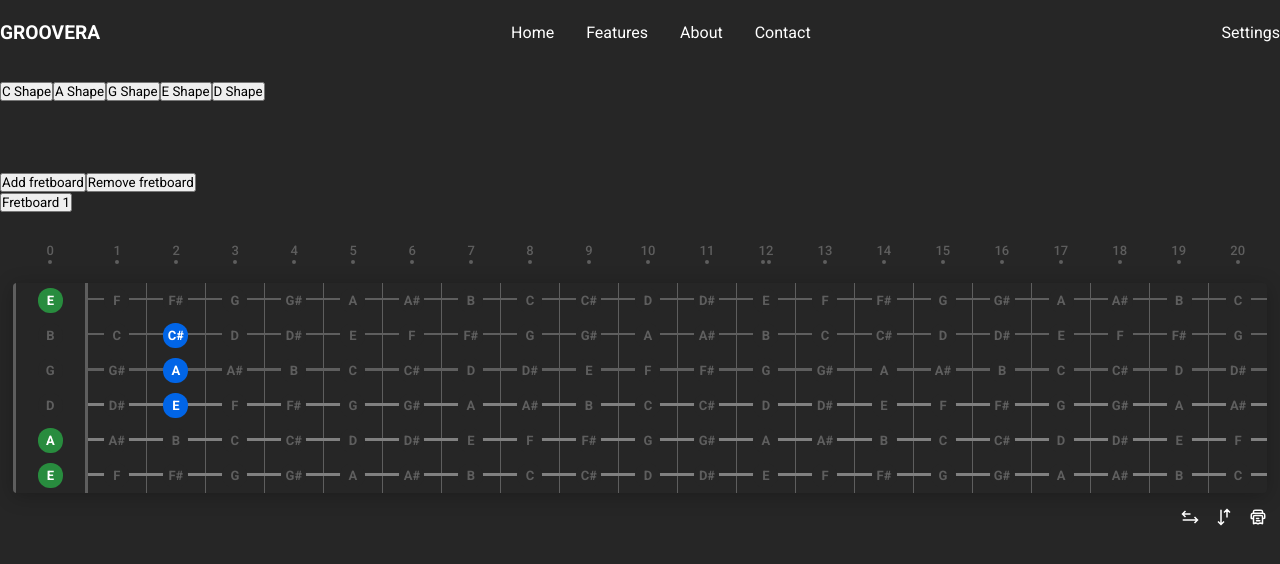
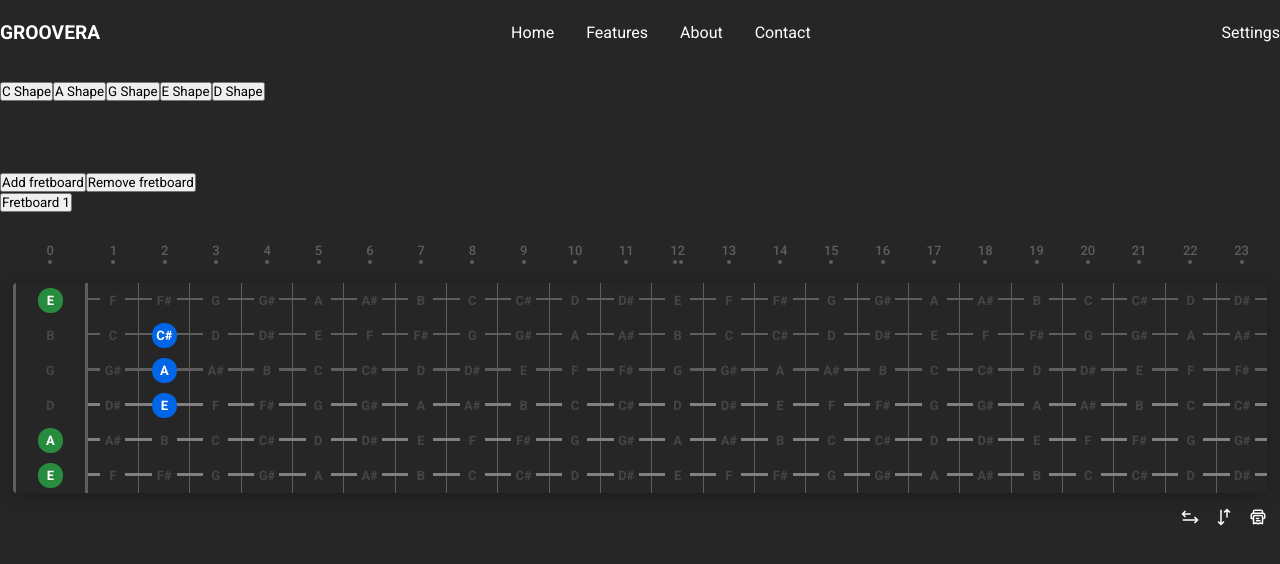
Before and after one commit to jDelille/groovera, a React (Vite) app in the folder frontend/: page / in a window 1280 px wide. Shown: the top 564 px of the page. Built offline with nearby package versions, Linux system fonts and the light colour scheme; the HTML template or start-up script is replaced by a standard one.

Commit message:
fix: fixed multiple fretboard issue

```diff
--- a/frontend/src/App.tsx
+++ b/frontend/src/App.tsx
@@ -5,24 +5,24 @@ import Controls from "./components/controls/Controls";
 import "./sass/global.scss";
 
 const App: React.FC = () => {
-  const [fretboards, setFretboards] = useState<number[]>([0]); // Initial fretboard
-  const [activeFretboard, setActiveFretboard] = useState<number>(0); // Tracks active fretboard
-  const [shapes, setShapes] = useState<string[]>(["A Shape"]); // Shapes for each fretboard
+  const [fretboards, setFretboards] = useState<number[]>([0]);
+  const [activeFretboard, setActiveFretboard] = useState<number>(0);
+  const [shapes, setShapes] = useState<string[]>(["A Shape"]);
 
   const addFretboard = () => {
-    setFretboards((prevFretboards) => [
-      ...prevFretboards,
-      prevFretboards.length,
-    ]);
-    setShapes((prevShapes) => [...prevShapes, "A Shape"]); // Add default shape
+    setFretboards((prevFretboards) => {
+      const newFretboards = [...prevFretboards, prevFretboards.length];
+      setShapes((prevShapes) => [...prevShapes, "A Shape"]); // Add a default shape
+      return newFretboards;
+    });
   };
 
   const removeFretboard = () => {
     setFretboards((prevFretboards) => {
       if (prevFretboards.length > 1) {
         const newFretboards = prevFretboards.slice(0, -1);
-        setShapes((prevShapes) => prevShapes.slice(0, -1)); // Remove shape as well
-        return newFretboards; // Remove the last fretboard
+        setShapes((prevShapes) => prevShapes.slice(0, -1));
+        return newFretboards;
       }
       return prevFretboards;
     });
@@ -32,7 +32,7 @@ const App: React.FC = () => {
     const setSelectedShape = (shape: string) => {
       setShapes((prevShapes) =>
         prevShapes.map((s, index) =>
-          index === activeFretboard ? shape : s // Update only the active fretboard's shape
+          index === activeFretboard ? shape : s
         )
       );
     };
@@ -54,7 +54,9 @@ const App: React.FC = () => {
           <Fretboard
             key={index}
             selectedShape={shapes[index]}
+            setActiveFretboard={setActiveFretboard}
             active={fretboards.length > 1 && index === activeFretboard}
+            index={index}
           />
         ))}
       </div>
--- a/frontend/src/components/controls/Controls.tsx
+++ b/frontend/src/components/controls/Controls.tsx
@@ -18,6 +18,9 @@ const Controls: React.FC<ControlsProps> = ({
   setActiveFretboard,
   removeFretboard
 }) => {
+
+
+
   return (
     <div className="controls">
       <CagedControls setSelectedShape={setSelectedShape} />
--- a/frontend/src/components/fretboard/Fretboard.tsx
+++ b/frontend/src/components/fretboard/Fretboard.tsx
@@ -11,27 +11,30 @@ import "./fretboard.scss";
 type FretboardProps = {
     selectedShape: string;
     active: boolean;
+    setActiveFretboard: (index: number) => void;
+    index?: number;
 
 };
-const Fretboard: React.FC<FretboardProps> = ({ selectedShape, active}) => {
+const Fretboard: React.FC<FretboardProps> = ({ selectedShape, active, setActiveFretboard, index}) => {
   const [isFlat, setIsFlat] = useState(false);
 
   let [selectedChord, setSelectedChord] =
     useState<any>(`A Major (${selectedShape})`);
 
-    console.log(selectedShape)
-
   const { tunings } = FretboardConstants;
   const notes = isFlat
     ? FretboardConstants.notesFlat
     : FretboardConstants.notesSharp;
-  const numberOfFrets = 21;
+  const numberOfFrets = 24;
 
   const { chordNotes } = useChordRenderer(selectedChord);
 
   const convertNoteName = useNoteConverter(isFlat);
 
   useEffect(() => {
+    if(!selectedShape) {
+      return;
+    }
     setSelectedChord(getChordNameFromShape(selectedShape));
   }, [selectedShape]);
 
@@ -39,7 +42,7 @@ const Fretboard: React.FC<FretboardProps> = ({ selectedShape, active}) => {
     <div className="fretboard-container">
       <FretNumbers totalFrets={numberOfFrets} startFret={0} endFret={10} />
 
-      <div className={active ? "active-fretboard" : "fretboard"}>
+      <div className={active ? "active-fretboard" : "fretboard"} onClick={() => setActiveFretboard(index as number)}>
         {Array.from({ length: 6 }, (_, string) => {
           // eslint-disable-next-line @typescript-eslint/no-shadow
           const frets = Array.from({ length: numberOfFrets }, (_, fret) => {
--- a/frontend/src/components/fretboard/fretboard-controls/FretboardControls.tsx
+++ b/frontend/src/components/fretboard/fretboard-controls/FretboardControls.tsx
@@ -7,6 +7,11 @@ type FretboardControlsProps = {
 
  }
 const FretboardControls: React.FC<FretboardControlsProps> = () => {
+
+  const printFretboard = () => {
+    window.print();
+}
+
   return (
     <div className="fretboard-controls">
       <div className="control">
@@ -15,7 +20,7 @@ const FretboardControls: React.FC<FretboardControlsProps> = () => {
       <div className="control">
         <FlipStringIcon color='white' size={18} />
       </div>
-      <div className="control">
+      <div className="control" onClick={printFretboard}>
         <PrinterIcon color='white' size={18}/>
       </div>
     </div>
--- a/frontend/src/components/fretboard/fretboard.scss
+++ b/frontend/src/components/fretboard/fretboard.scss
@@ -134,7 +134,7 @@
           }
           .inactive-note {
             background-color: $black;
-            color: $lightGray;
+            color: #454545;
             font-weight: 700;
           }
           .open-string {
@@ -146,7 +146,7 @@
   }
 
   .active-fretboard {
-    box-shadow: 0px 0px 12px rgba(109, 133, 212, 0.6);
+    // box-shadow: 0px 0px 12px rgba(109, 133, 212, 0.6);
 
   }
 }
```
Also changed, not shown: frontend/src/components/print-layout/PrintLayout.tsx (added, +35 -0 lines).
